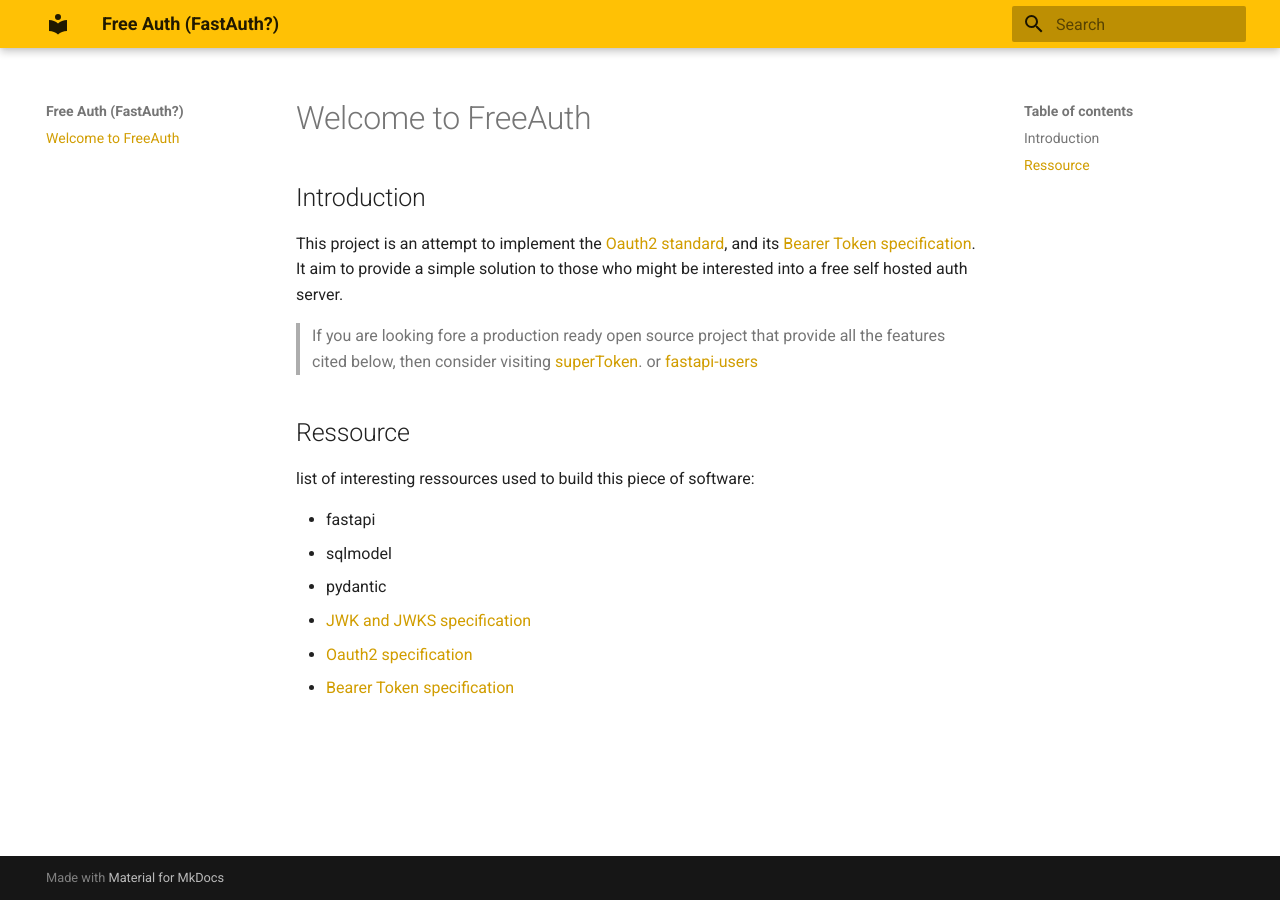
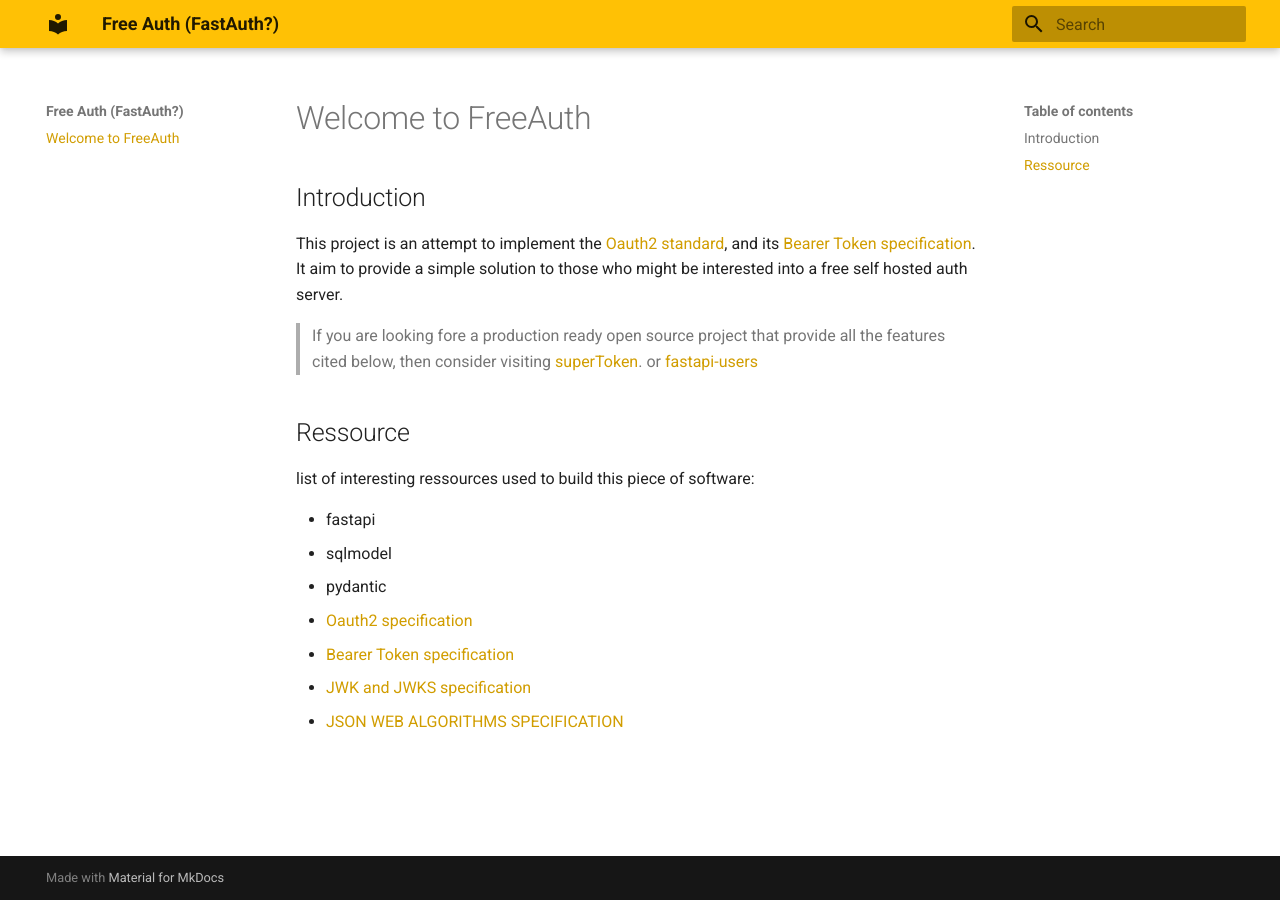
Before and after one commit to TomTom4/fastauth, an MkDocs documentation site: the page built from docs/index.md, in a window 1280 px wide. Built offline with MkDocs 1.6.1 and Material for MkDocs 9.7.7, drawn with Linux system fonts in a browser that asks for light colours.

Commit message:
add a link into doc

```diff
--- a/docs/index.md
+++ b/docs/index.md
@@ -16,6 +16,7 @@ list of interesting ressources used to build this piece of software:
 - fastapi
 - sqlmodel
 - pydantic
-- [JWK and JWKS specification](https://datatracker.ietf.org/doc/html/rfc7517)
 - [Oauth2 specification](https://datatracker.ietf.org/doc/html/rfc6749)
 - [Bearer Token specification](https://datatracker.ietf.org/doc/html/rfc6750)
+- [JWK and JWKS specification](https://datatracker.ietf.org/doc/html/rfc7517)
+- [JSON WEB ALGORITHMS SPECIFICATION](https://datatracker.ietf.org/doc/html/rfc7518)
```
